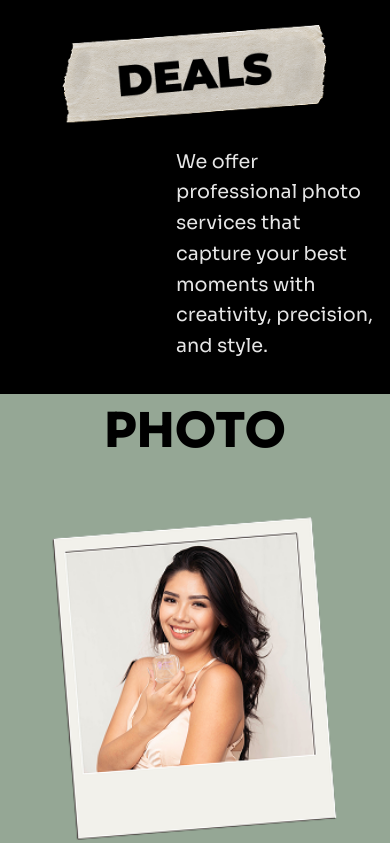
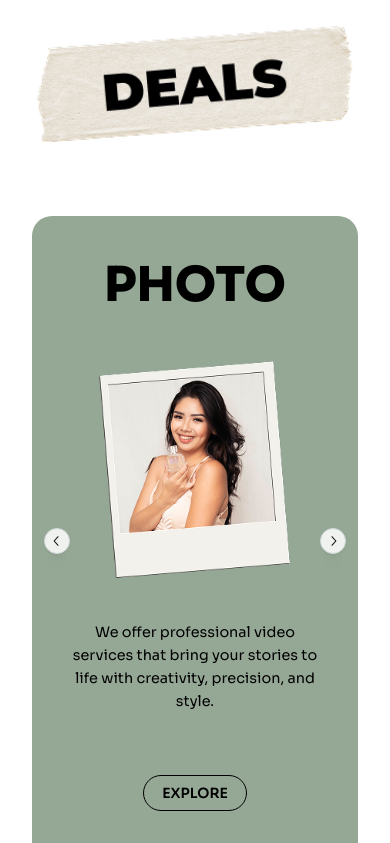
Before and after one commit to Lvly-00/LOELSKIEE-Photography, a React (Vite) app: page / in a window 390 px wide. Shown: the part 1100-1943 px from the top of the page. Built offline with nearby package versions, Linux system fonts and the light colour scheme.

Commit message:
Done Deals Design Carousel

```diff
--- a/package.json
+++ b/package.json
@@ -10,9 +10,12 @@
     "preview": "vite preview"
   },
   "dependencies": {
+    "@mantine/carousel": "^8.3.7",
     "@mantine/core": "^8.3.7",
     "@mantine/hooks": "^8.3.7",
     "@tabler/icons-react": "^3.35.0",
+    "embla-carousel": "^8.6.0",
+    "embla-carousel-react": "^8.6.0",
     "react": "^19.1.1",
     "react-dom": "^19.1.1",
     "react-router-dom": "^7.9.4"
--- a/src/App.jsx
+++ b/src/App.jsx
@@ -2,6 +2,7 @@ import { useState } from 'react'
 import viteLogo from '/vite.svg'
 import './App.css'
 import Home from './pages/Home'
+import '@mantine/carousel/styles.css';
 
 function App() {
 
--- a/src/components/DealsSection.jsx
+++ b/src/components/DealsSection.jsx
@@ -1,5 +1,7 @@
 import React from "react";
 import { Container, Grid, Text, Button, Image, Paper, Center } from "@mantine/core";
+import { useMediaQuery } from "@mantine/hooks";
+import { Carousel } from "@mantine/carousel";
 
 import PhotoImg from "../assets/images/Photo.png";
 import VideoImg from "../assets/images/Video.png";
@@ -8,83 +10,70 @@ import SdeImg from "../assets/images/SDE.png";
 import Deals from "../assets/images/Deals.png";
 
 const DealsSection = () => {
-  return (
-    <section
+  const isSmallScreen = useMediaQuery("(max-width: 990px)"); // mobile breakpoint
+
+  // Set background color based on screen size
+  const bgColor = isSmallScreen ? "#fff" : "#000";
+
+  const deals = [
+    {
+      title: "PHOTO",
+      img: PhotoImg,
+      bg: "#95A795",
+      text: "We offer professional video services that bring your stories to life with creativity, precision, and style.",
+      buttonMargin: "3.9rem",
+    },
+    {
+      title: "VIDEO",
+      img: VideoImg,
+      bg: "#CBAEB6",
+      text: "We offer professional photo and video services that capture your best moments with creativity, precision, and style.",
+      buttonMargin: "2.5rem",
+    },
+    {
+      title: "MULTIMEDIA",
+      img: MultiImg,
+      bg: "#C9CDD2",
+      text: "We offer professional photo and video services that capture your best moments with creativity, precision, and style.",
+      buttonMargin: "3.3rem",
+    },
+    {
+      title: "SDE",
+      img: SdeImg,
+      bg: "#F2EDED",
+      text: "We offer professional video services with same-day edit — capturing your moments and turning them into cinematic stories with creativity and style.",
+      buttonMargin: "1rem",
+    },
+  ];
+
+  const renderCard = (deal, isCarousel = false) => (
+    <Paper
+      key={deal.title}
+      p="xl"
+      radius={isCarousel ? 20 : 0}
       style={{
-        fontFamily: "'Sora', sans-serif",
-        background: "#000",
-      }}
-    >
-      {/* TOP BLACK HEADER */}
-      <div
-        style={{
-          color: "#fff",
-          paddingTop: "3rem",
-        }}
-      >
-        <Container size="xl">
-          <Grid align="center">
-            <Grid.Col span={{ base: 12, md: 3 }}>
-              <Image
-                src={Deals}
-                alt="Deals"
-                radius="md"
-                fit="contain"
-                w="100%"
-                maw={300}
-                mx="auto"
-              />
-            </Grid.Col>
-
-            <Grid.Col span={{ base: 12, md: 8 }}>
-              <Text
-                style={{
-                  marginLeft: "10rem",
-                  fontSize: "1.2rem",
-                  lineHeight: 1.6,
-                  opacity: 0.9,
-                  maxWidth: "700px",
-                }}
-              >
-                We offer professional photo services that capture your best moments
-                with creativity, precision, and style.
-              </Text>
-            </Grid.Col>
-          </Grid>
-        </Container>
-      </div>
-
-      {/* MAIN DEALS GRID */}
-      <Container size="xl" style={{ padding: "2rem 0 4rem 0" }}>
-        <Grid gutter={0}>
-
-          {/* PHOTO */}
-          <Grid.Col span={{ base: 12, md: 3 }}>
-            <Paper
-              p="2xl"
-              radius={0}
-              style={{
-                background: "#95A795",
-                minHeight: "550px",
+        background: deal.bg,
+        minHeight: "650px",
         display: "flex",
         flexDirection: "column",
+        overflow: "hidden",
       }}
     >
       <Text
         fw={800}
         style={{
-                  fontSize: "3rem",
+          fontSize: deal.title === "MULTIMEDIA" ? "2.5rem" : "3rem",
           marginBottom: "1rem",
           textAlign: "center",
         }}
       >
-                PHOTO
+        {deal.title}
       </Text>
 
       <Image
-                src={PhotoImg}
-                alt="Photo Service"
-                radius="md"
+        src={deal.img}
+        alt={`${deal.title} Service`}
+        radius={isCarousel ? "md" : 0}
         w="100%"
         h="auto"
         fit="contain"
@@ -98,175 +87,65 @@ const DealsSection = () => {
           textAlign: "center",
         }}
       >
-                We offer professional video services that bring your stories to
-                life with creativity, precision, and style.
+        {deal.text}
       </Text>
 
-              <Center mt="3.9rem">
+      <Center mt={deal.buttonMargin}>
         <Button variant="outline" color="black" radius="xl" style={{ fontWeight: 600 }}>
           EXPLORE
         </Button>
       </Center>
     </Paper>
+  );
+
+  return (
+    <section style={{ fontFamily: "'Sora', sans-serif", backgroundColor: bgColor }}>
+      {/* TOP HEADER */}
+      <div style={{ color: isSmallScreen ? "#000" : "#fff", paddingTop: "3rem" }}>
+        <Container size="xl">
+          <Grid align="center">
+            <Grid.Col span={{ base: 12, md: 3 }}>
+              <Image src={Deals} alt="Deals" radius="md" fit="contain" w="100%" maw={600} mx="auto" />
             </Grid.Col>
 
-          {/* VIDEO */}
-          <Grid.Col span={{ base: 12, md: 3 }}>
-            <Paper
-              p="2xl"
-              radius={0}
+            <Grid.Col span={{ base: 12, md: 8 }}>
+              <Text
+              visibleFrom="md"
                 style={{
-                background: "#CBAEB6",
-                minHeight: "550px",
-                display: "flex",
-                flexDirection: "column",
+                  marginLeft: "10rem",
+                  fontSize: "1.2rem",
+                  lineHeight: 1.6,
+                  opacity: 0.9,
+                  maxWidth: "700px",
+                  color: isSmallScreen ? "#000" : "#fff",
                 }}
               >
-              <Text
-                fw={800}
-                style={{
-                  fontSize: "3rem",
-                  marginBottom: "1rem",
-                  textAlign: "center",
-                }}
-              >
-                VIDEO
+                We offer professional photo services that capture your best moments with creativity, precision, and style.
               </Text>
+            </Grid.Col>
+          </Grid>
+        </Container>
+      </div>
 
-              <Image
-                src={VideoImg}
-                alt="Video Service"
-                radius="md"
-                w="100%"
-                h="auto"
-                fit="contain"
-              />
-
-              <Text
-                mt="lg"
-                style={{
-                  fontSize: "0.9rem",
-                  lineHeight: 1.6,
-                  textAlign: "center",
-                }}
-              >
-                We offer professional photo and video services that capture your best
-                moments with creativity, precision, and style.
-              </Text>
-
-              <Center mt="2.5rem">
-                <Button variant="outline" color="black" radius="xl" style={{ fontWeight: 600 }}>
-                  EXPLORE
-                </Button>
-              </Center>
-            </Paper>
+      {/* MAIN DEALS GRID / CAROUSEL */}
+      <Container size="xl" style={{ padding: "2rem 0 4rem 0" }}>
+        {isSmallScreen ? (
+          <div style={{ padding: "1rem 2rem" }}>
+            <Carousel withIndicators height="auto" slideGap="md">
+              {deals.map((deal) => (
+                <Carousel.Slide key={deal.title}>{renderCard(deal, true)}</Carousel.Slide>
+              ))}
+            </Carousel>
+          </div>
+        ) : (
+          <Grid gutter={0}>
+            {deals.map((deal) => (
+              <Grid.Col key={deal.title} span={{ base: 12, md: 3 }}>
+                {renderCard(deal)}
               </Grid.Col>
-
-          {/* MULTIMEDIA */}
-          <Grid.Col span={{ base: 12, md: 3 }}>
-            <Paper
-              p="2xl"
-              radius={0}
-              style={{
-                background: "#C9CDD2",
-                minHeight: "550px",
-                display: "flex",
-                flexDirection: "column",
-              }}
-            >
-              <Text
-                fw={800}
-                style={{
-                  fontSize: "2.5rem",
-                  marginBottom: "1rem",
-                  textAlign: "center",
-                }}
-              >
-                MULTIMEDIA
-              </Text>
-
-              <Image
-                src={MultiImg}
-                alt="Multimedia Service"
-                radius="md"
-                w="100%"
-                h="auto"
-                fit="contain"
-              />
-
-              <Text
-                mt="lg"
-                style={{
-                  fontSize: "0.9rem",
-                  lineHeight: 1.6,
-                  textAlign: "center",
-                }}
-              >
-                We offer professional photo and video services that capture your best
-                moments with creativity, precision, and style.
-              </Text>
-
-              <Center mt="3.3rem">
-                <Button variant="outline" color="black" radius="xl" style={{ fontWeight: 600 }}>
-                  EXPLORE
-                </Button>
-              </Center>
-            </Paper>
-          </Grid.Col>
-
-          {/* SDE */}
-          <Grid.Col span={{ base: 12, md: 3 }}>
-            <Paper
-              p="2xl"
-              radius={0}
-              style={{
-                background: "#F2EDED",
-                minHeight: "550px",
-                display: "flex",
-                flexDirection: "column",
-              }}
-            >
-              <Text
-                fw={800}
-                style={{
-                  fontSize: "3rem",
-                  marginBottom: "1rem",
-                  textAlign: "center",
-                }}
-              >
-                SDE
-              </Text>
-
-              <Image
-                src={SdeImg}
-                alt="SDE Service"
-                radius="md"
-                w="100%"
-                h="auto"
-                fit="contain"
-              />
-
-              <Text
-                mt="lg"
-                style={{
-                  fontSize: "0.9rem",
-                  lineHeight: 1.6,
-                  textAlign: "center",
-                }}
-              >
-                We offer professional video services with same-day edit — capturing
-                your moments and turning them into cinematic stories with creativity and style.
-              </Text>
-
-              <Center mt="1rem">
-                <Button variant="outline" color="black" radius="xl" style={{ fontWeight: 600 }}>
-                  EXPLORE
-                </Button>
-              </Center>
-            </Paper>
-          </Grid.Col>
-
+            ))}
           </Grid>
+        )}
       </Container>
     </section>
   );
```
Also changed, not shown: 1 other file (tests, documents, lock files or other folders). Lines whose indentation alone changed are shown as unchanged.
